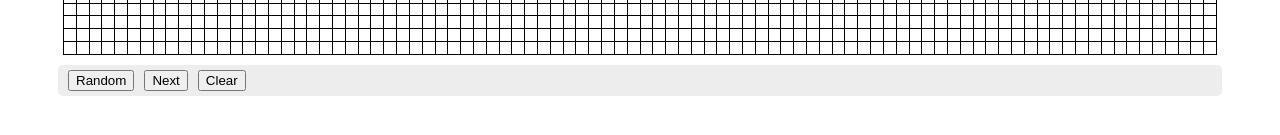
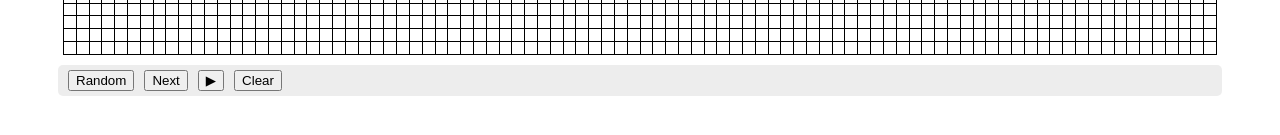
Before and after one commit to jeanphilippeds/game-of-life, a Vue app: page / in a window 1280 px wide. Shown: the part 399-534 px from the top of the page. Built offline with nearby package versions, Linux system fonts and the light colour scheme.

Commit message:
Add play mode

```diff
--- a/src/App.vue
+++ b/src/App.vue
@@ -14,6 +14,7 @@
     <div class="buttons-container">
       <button @click="randomizeMap()">Random</button>
       <button @click="updateALiveCellsMap()">Next</button>
+      <button @click="togglePlayMode()" v-html="playModeButton"></button>
       <button @click="clearMap()">Clear</button>
     </div>
   </div>
@@ -34,13 +35,17 @@ export default {
   data: function () {
     return {
       rowsCount: rowsCount,
-      aliveCellsMap: {}
+      aliveCellsMap: {},
+      iterationsTimer: null
     }
   },
   computed: {
     columnsCount: function() {
       const ratio = 3
       return rowsCount * ratio
+    },
+    playModeButton: function () {
+      return this.iterationsTimer?'&#10074&#10074':'&#x25b6'
     }
   },
   methods: {
@@ -49,6 +54,13 @@ export default {
     },
     updateALiveCellsMap: function () {
       this.aliveCellsMap = getNextMap(this.rowsCount, this.columnsCount, this.aliveCellsMap)
+    },
+    togglePlayMode: function () {
+      if (this.iterationsTimer) {
+        clearInterval(this.iterationsTimer)
+        return this.iterationsTimer = null
+      }
+      this.iterationsTimer = setInterval(this.updateALiveCellsMap, 300)
     },
     clearMap: function () {
       this.aliveCellsMap = {}
```
